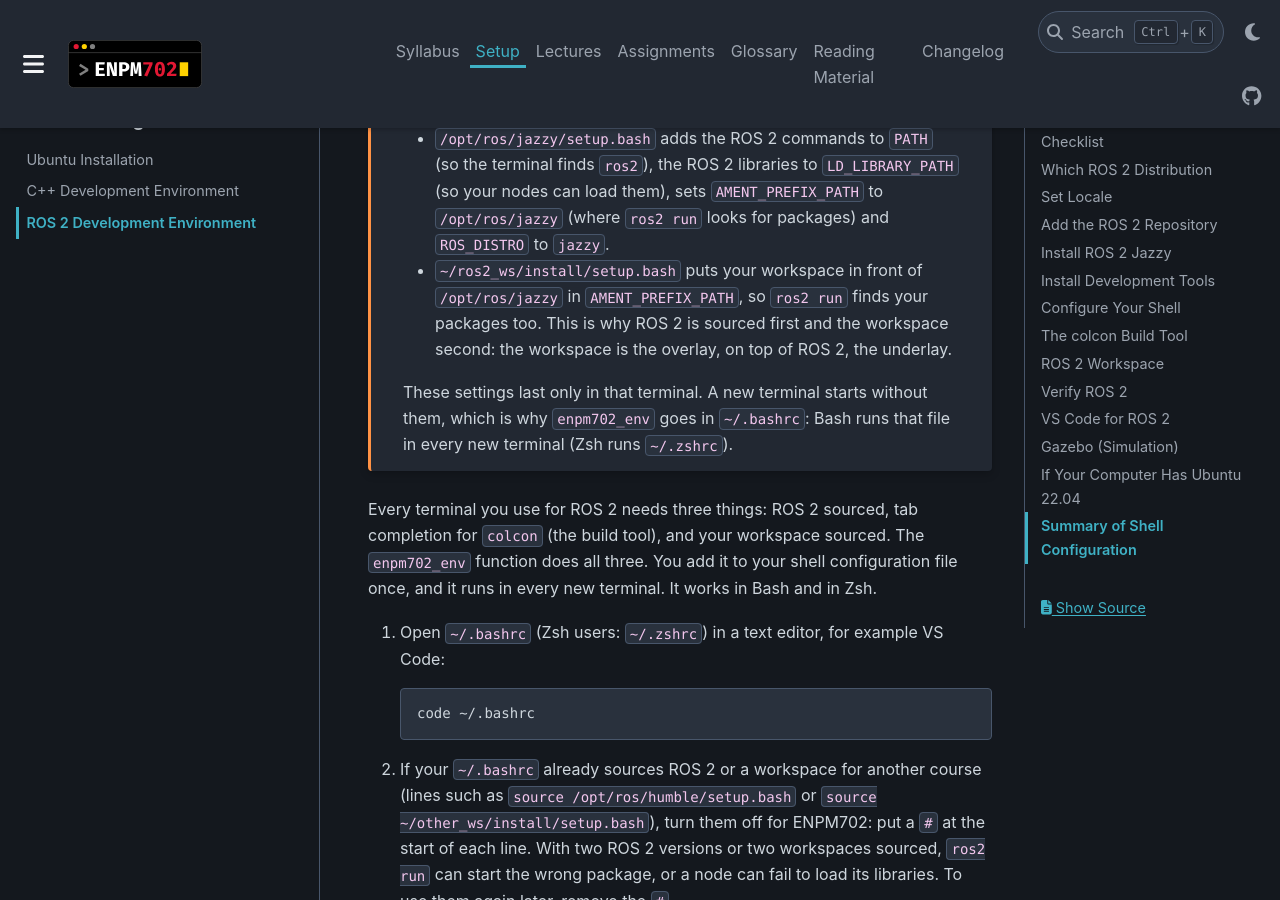
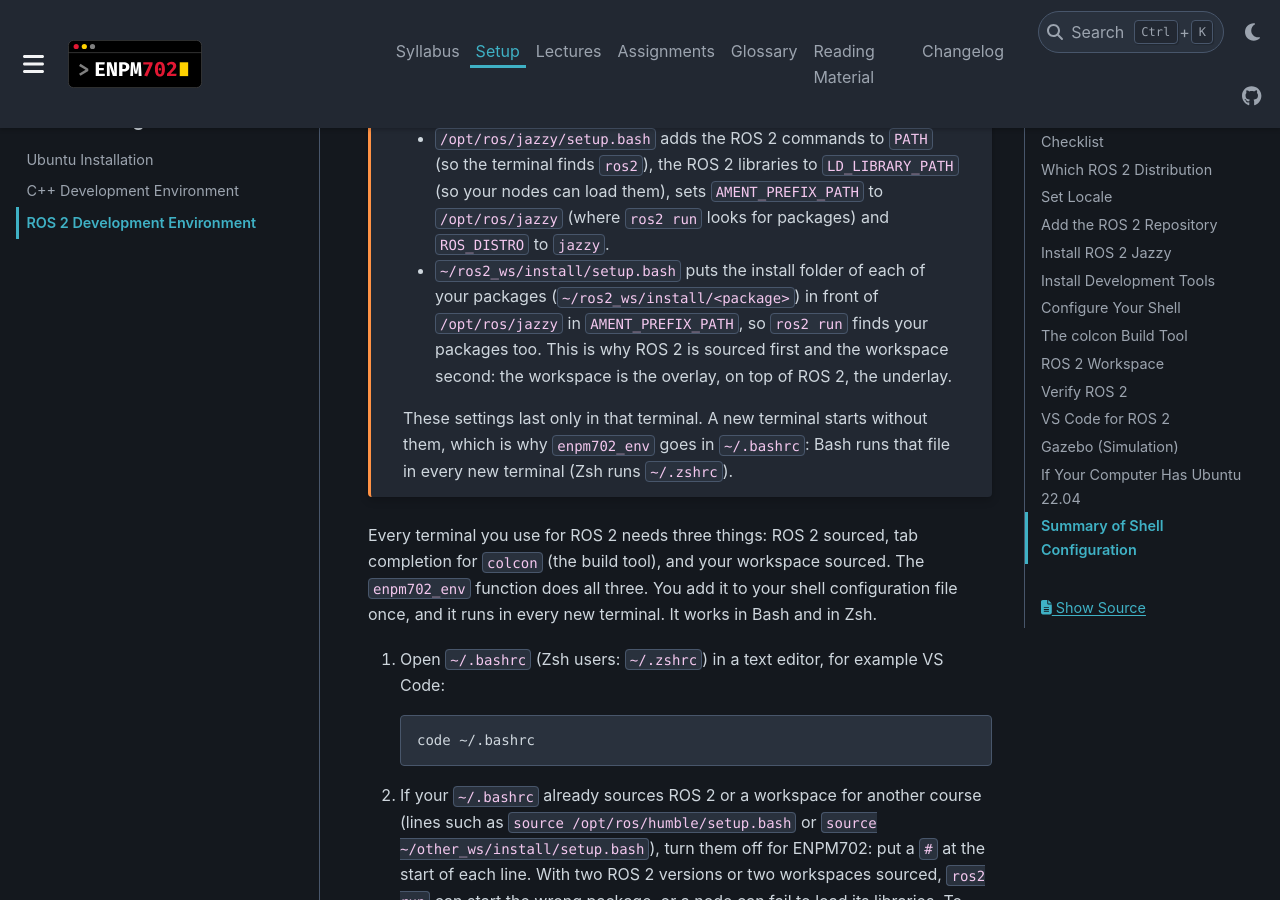
Before and after one commit to zeidk/enpm702-fall-2026-docs, a Sphinx documentation site: the page built from docs/source/setup/ros_setup.rst, in a window 1280 px wide and 900 px high, scrolled down 3619 px. Built offline with Sphinx 7.4.7 and the PyData theme 0.15.4, drawn with Linux system fonts in a browser that asks for light colours.

Commit message:
ROS setup: the workspace overlay adds one install folder per package
A default colcon build puts ~/ros2_ws/install/<package> in front of
/opt/ros/jazzy in AMENT_PREFIX_PATH, one entry per package, not the
workspace as a whole. Every other claim in Configure Your Shell was
checked in clean Bash and Zsh shells: source against bash, the variables
setup.bash sets, the enpm702_env function, its messages, colcon tab
completion and the manual alternative's error.

```diff
--- a/docs/source/setup/ros_setup.rst
+++ b/docs/source/setup/ros_setup.rst
@@ -183,10 +183,11 @@ Configure Your Shell
      (so your nodes can load them), sets ``AMENT_PREFIX_PATH`` to
      ``/opt/ros/jazzy`` (where ``ros2 run`` looks for packages) and
      ``ROS_DISTRO`` to ``jazzy``.
-   - ``~/ros2_ws/install/setup.bash`` puts your workspace in front of
-     ``/opt/ros/jazzy`` in ``AMENT_PREFIX_PATH``, so ``ros2 run`` finds your
-     packages too. This is why ROS 2 is sourced first and the workspace
-     second: the workspace is the overlay, on top of ROS 2, the underlay.
+   - ``~/ros2_ws/install/setup.bash`` puts the install folder of each of your
+     packages (``~/ros2_ws/install/<package>``) in front of ``/opt/ros/jazzy``
+     in ``AMENT_PREFIX_PATH``, so ``ros2 run`` finds your packages too. This
+     is why ROS 2 is sourced first and the workspace second: the workspace is
+     the overlay, on top of ROS 2, the underlay.
 
    These settings last only in that terminal. A new terminal starts without
    them, which is why ``enpm702_env`` goes in ``~/.bashrc``: Bash runs that file
```
